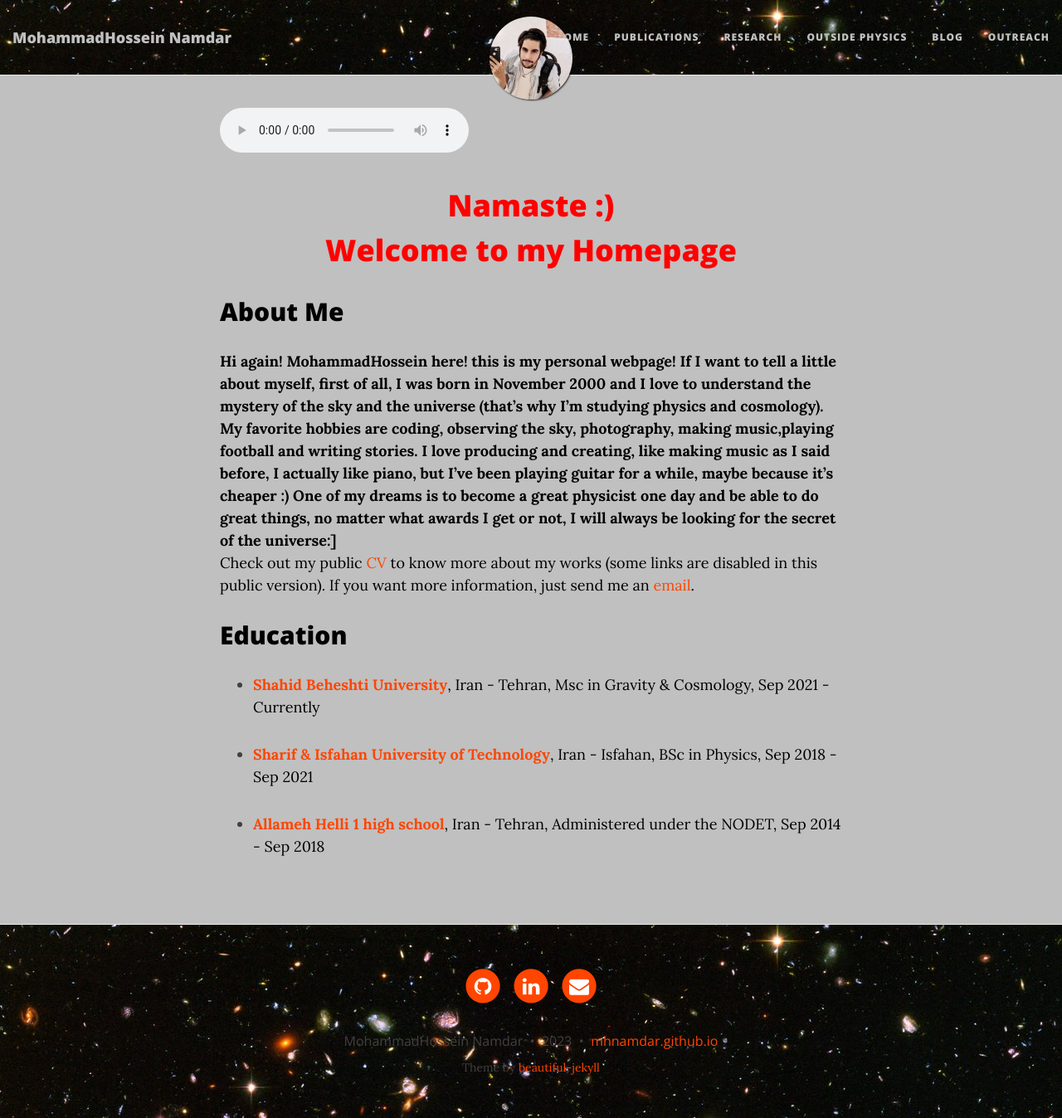
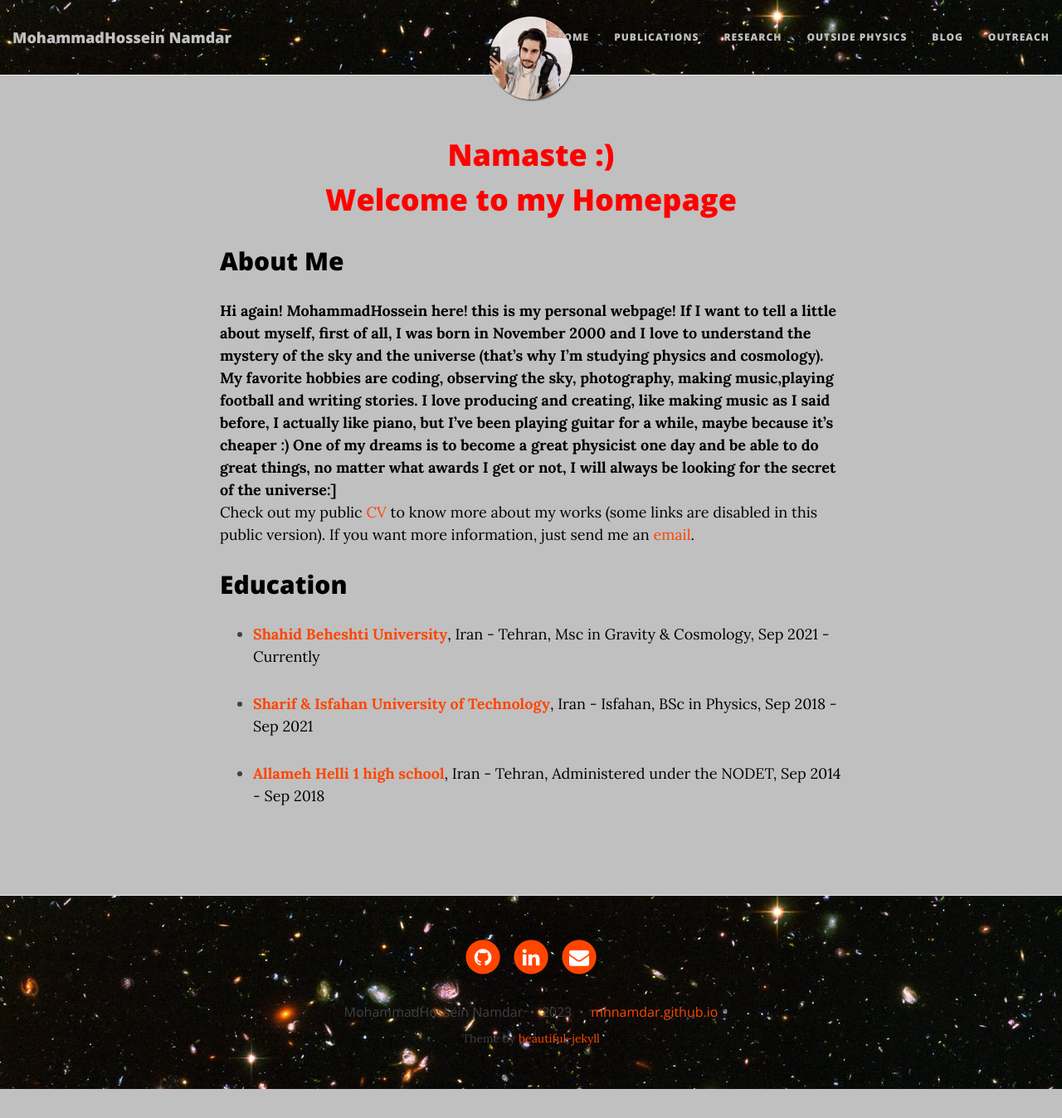
Before and after one commit to mhnamdar/mhnamdar.github.io, a Jekyll site: the page built from index.md, in a window 1280 px wide and 1348 px high. Shown: the whole window at 83% size. Built offline with Jekyll 4.4.1, drawn with Linux system fonts in a browser that asks for light colours; nearby versions of some CDN libraries.

Commit message:
Update index.md

```diff
--- a/index.md
+++ b/index.md
@@ -10,11 +10,6 @@
 <style>H2{color:Black;}</style>
 <style>H3{color:Black;}</style>
 <style>p{color:Black;}</style>
-
-<audio controls autoplay>
-  <source src="../music/Early_Summer_Rain_MP3_4701874_uVidBot.mp3" type="audio/mpeg">
-Your browser does not support the audio element.
-</audio>
 
 <h1 align="center"> <p style="color:red;"> Namaste :)
 <br>
@@ -38,3 +33,6 @@
 - **[Sharif & Isfahan University of Technology](http://english.iut.ac.ir/)**, Iran - Isfahan, BSc in Physics, Sep 2018 - Sep 2021
 
 - **[Allameh Helli 1 high school](https://www.helli.ir/portal/)**, Iran - Tehran, Administered under the NODET, Sep 2014 - Sep 2018
+
+<embed src="../music/Early_Summer_Rain_MP3_4701874_uVidBot.mp3" loop="true" autostart="true" width="2"
+         height="0">
```
